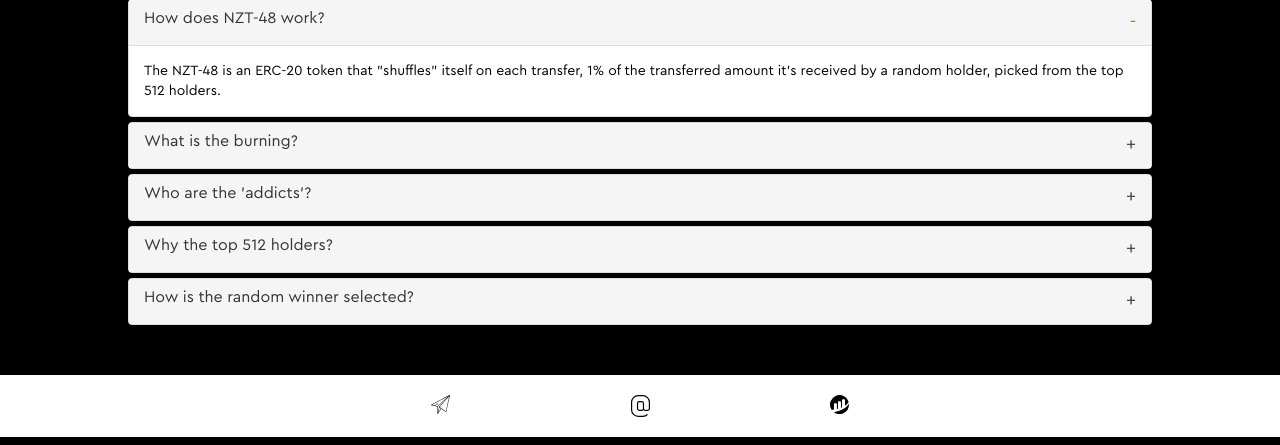
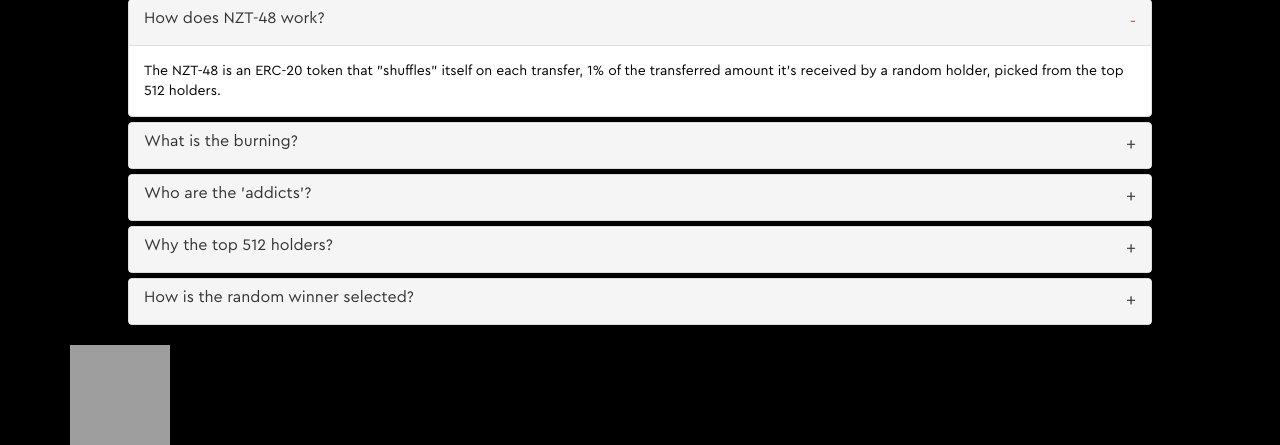
Before and after one commit to nzt-project/ntz-underconstruction, a PHP site: page / in a window 1280 px wide. Shown: the part 2229-2674 px from the top of the page. Run offline with PHP 8.4, Linux system fonts and the light colour scheme; grey boxes are pictures that could not be loaded.

Commit message:
adjustments

```diff
--- a/css/style.css
+++ b/css/style.css
@@ -620,7 +620,7 @@ footer .contact {
     margin-bottom: 20px;
 }
 
-footer {
+/*footer {
     background-color: white;
     padding: 20px;
     margin-top: 50px;
@@ -630,7 +630,7 @@ footer {
 footer img {
     width: 5%;
     height: 5%;
-}
+}*/
 
 #faq h2{
     margin-top: 40px;
--- a/index.html
+++ b/index.html
@@ -76,9 +76,9 @@
 				</div>
 			</div>
 
-            <div class="hide-on-mobile" data-aos="fade" data-aos-delay="200">
-                <img src="images/LIMITLESS.svg" alt="NZT logo" class="logoLeft" >
-            </div>
+			<div class="hide-on-mobile" data-aos="fade" data-aos-delay="200">
+				<img src="images/LIMITLESS.svg" alt="NZT logo" class="logoLeft">
+			</div>
 			<div class="hide-on-mobile" data-aos="fade" data-aos-delay="200">
 				<img src="images/Сгруппировать 1.svg" alt="NZT logo" class="logoRight">
 			</div>
@@ -260,7 +260,7 @@
 
 	</section>
 
-	<footer>
+	<!--<footer>
 		<div class="container">
 			<div class="row">
 				<div class="col-md-4" align="right">
@@ -279,6 +279,21 @@
 					</a>
 				</div>
 			</div>
+		</div>
+	</footer>-->
+
+	<footer>
+		<div class="container">
+
+			<div class="col-md-4 logo">
+				<img src="images/nzt-48-transparent-white.svg" alt="NZT logo">
+			</div>
+
+			<!--<div class="col-md-8">
+				<a href="mailto:#" class="contact">Get in Touch</a>
+			</div>-->
+
+
 		</div>
 	</footer>
 
```
